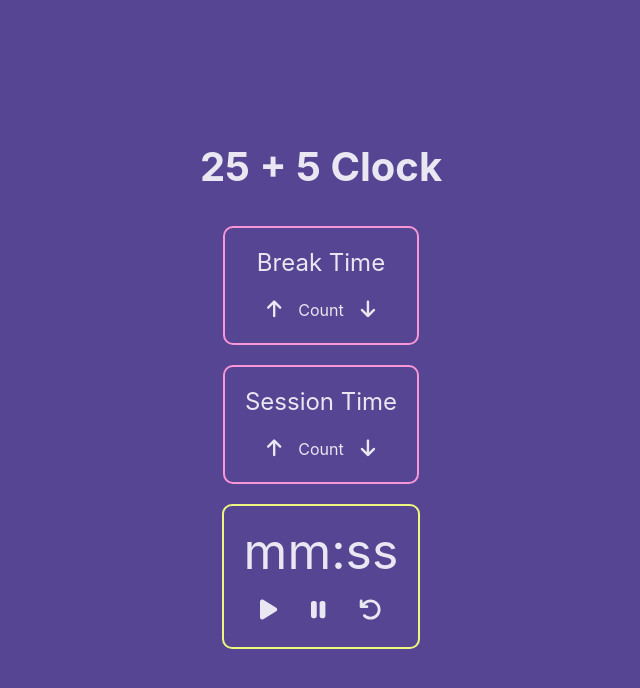
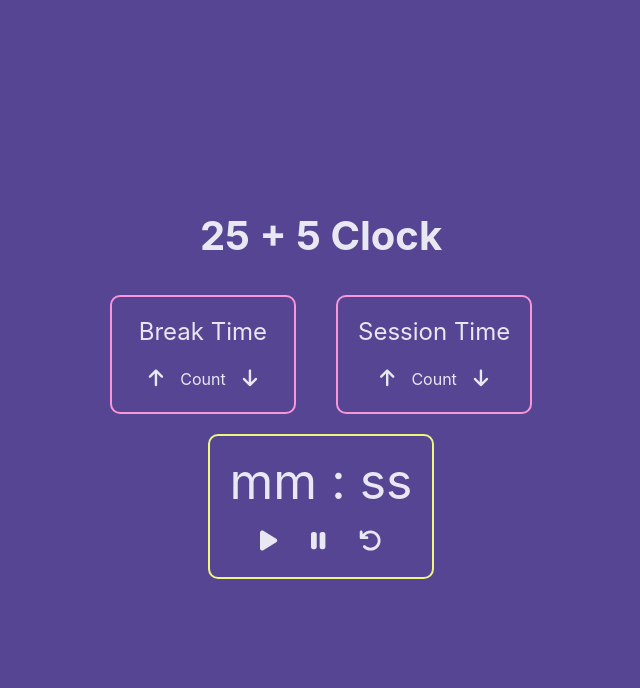
Before and after one commit to Nathanael-Whitrow/25-5-clock, a React (Create React App) app: page / in a window 1280 px wide. Shown: the top 688 px of the page, without its empty margins (319-959 px from the left). Built offline with nearby package versions, Linux system fonts and the light colour scheme.

Commit message:
Fully reactive layout

```diff
--- a/src/App.css
+++ b/src/App.css
@@ -19,6 +19,10 @@
   width: 100vw;
 }
 
+#title {
+  text-align: center;
+}
+
 h1 {
   margin: 0;
   font-size: 40px;
@@ -27,7 +31,8 @@ h1 {
 #timers {
   margin: 25px 0 0 0;
   display: flex;
-  flex-direction: column;
+  flex-wrap: wrap;
+  flex-direction: row;
   justify-content: center;
 }
 
--- a/src/App.js
+++ b/src/App.js
@@ -4,7 +4,7 @@ import { faPlay, faPause, faArrowRotateLeft } from '@fortawesome/free-solid-svg-
 
 function Title() {
   return (
-    <div>
+    <div id='title'>
       <h1>25 + 5 Clock</h1>
     </div>
   )
@@ -26,7 +26,7 @@ function TimeAdjustor(props) {
 function Timer() {
   return (
     <div className='timer-text-container'>
-      <p className='timer-text'>mm:ss</p>
+      <p className='timer-text'>mm : ss</p>
     </div>
   )
 }
```
